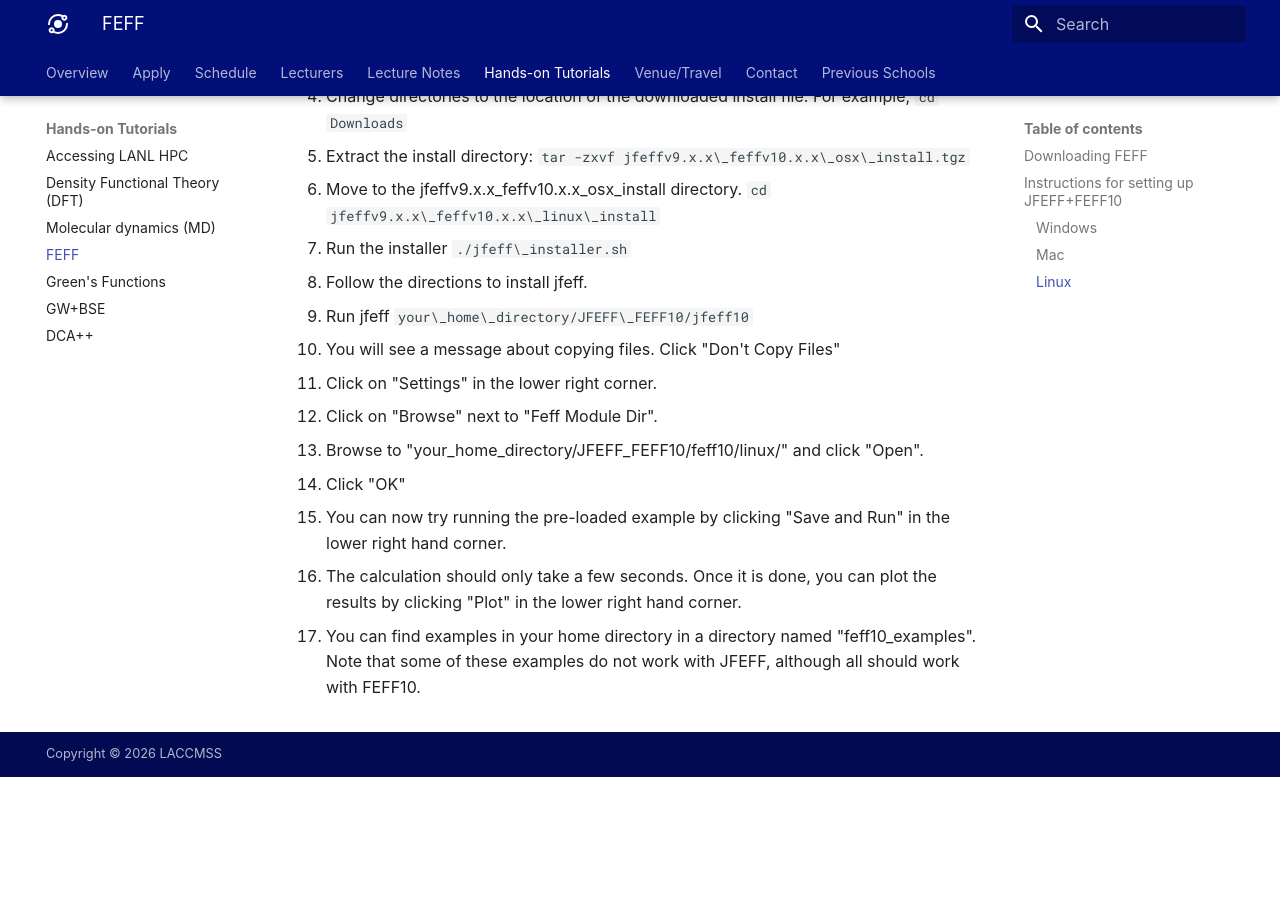
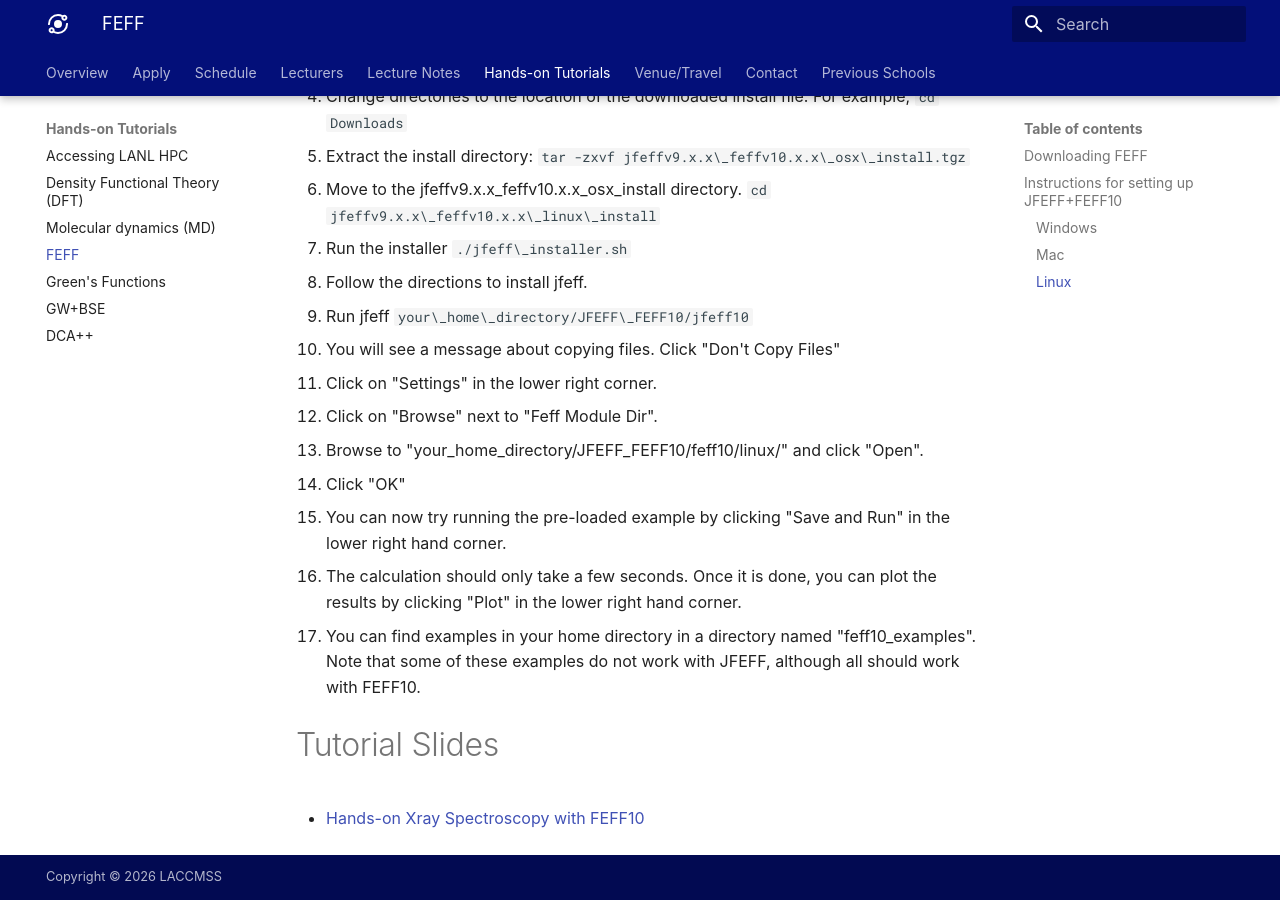
Before and after one commit to LACCMSS/2026, an MkDocs documentation site: the page built from docs/feff.md, in a window 1280 px wide and 900 px high, scrolled down 2382 px. Built offline with MkDocs 1.6.1 and Material for MkDocs 9.7.7, drawn with Linux system fonts in a browser that asks for light colours; some web fonts are replaced; before the commit the page ends 3159 px from its top, so only the background shows below that.

Commit message:
Update feff.md

```diff
--- a/docs/feff.md
+++ b/docs/feff.md
@@ -124,3 +124,7 @@ Hit enter to agree and install.
 16.  The calculation should only take a few seconds. Once it is done, you can plot the results by clicking "Plot" in the lower right hand corner.
 
 17.  You can find examples in your home directory in a directory named "feff10\_examples". Note that some of these examples do not work with JFEFF, although all should work with FEFF10.
+
+
+# Tutorial Slides
+- [Hands-on Xray Spectroscopy with FEFF10](assets/Lecture_Data/John_Rehr/LANL-JFEFF-FEFF10-Demo-26.pdf)
```
